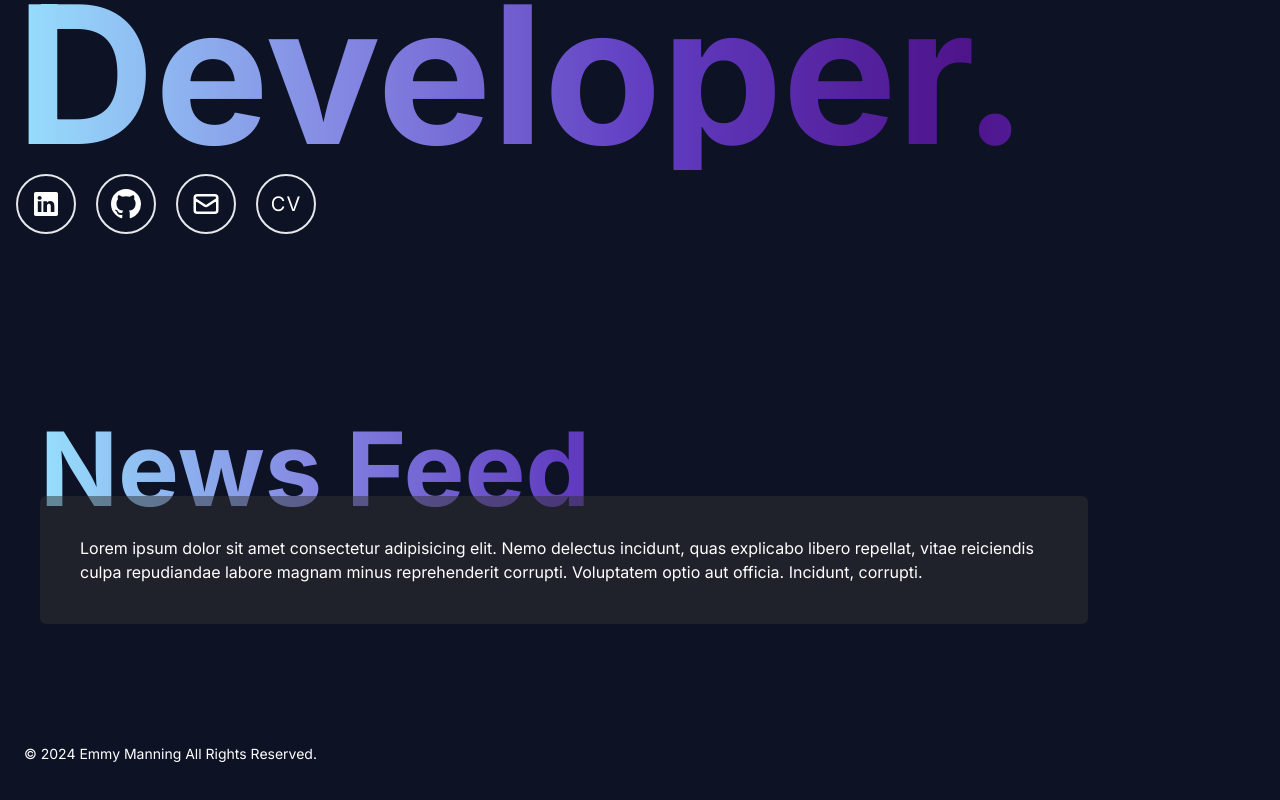
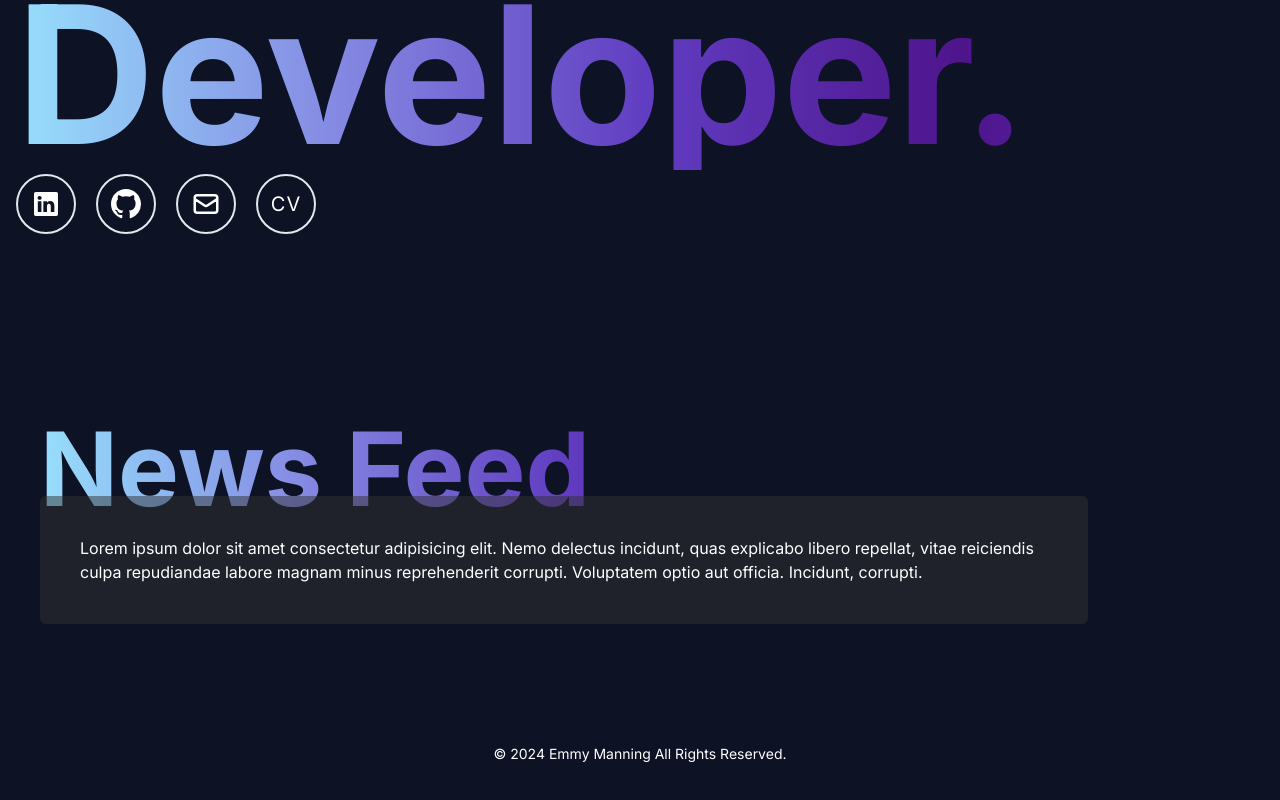
Before and after one commit to eobcre/portfolio-next13, a Next.js app: page / in a window 1280 px wide. Shown: the part 306-1106 px from the top of the page. Built offline with nearby package versions, Linux system fonts and the light colour scheme.

Commit message:
updated style

```diff
--- a/src/app/components/Footer.tsx
+++ b/src/app/components/Footer.tsx
@@ -1,6 +1,6 @@
 const Footer = () => {
   return (
-    <div className="px-6 py-10">
+    <div className="text-center px-6 py-10">
       <p className="text-white text-sm">&copy; {new Date().getFullYear()} Emmy Manning All Rights Reserved.</p>
     </div>
   );
```
